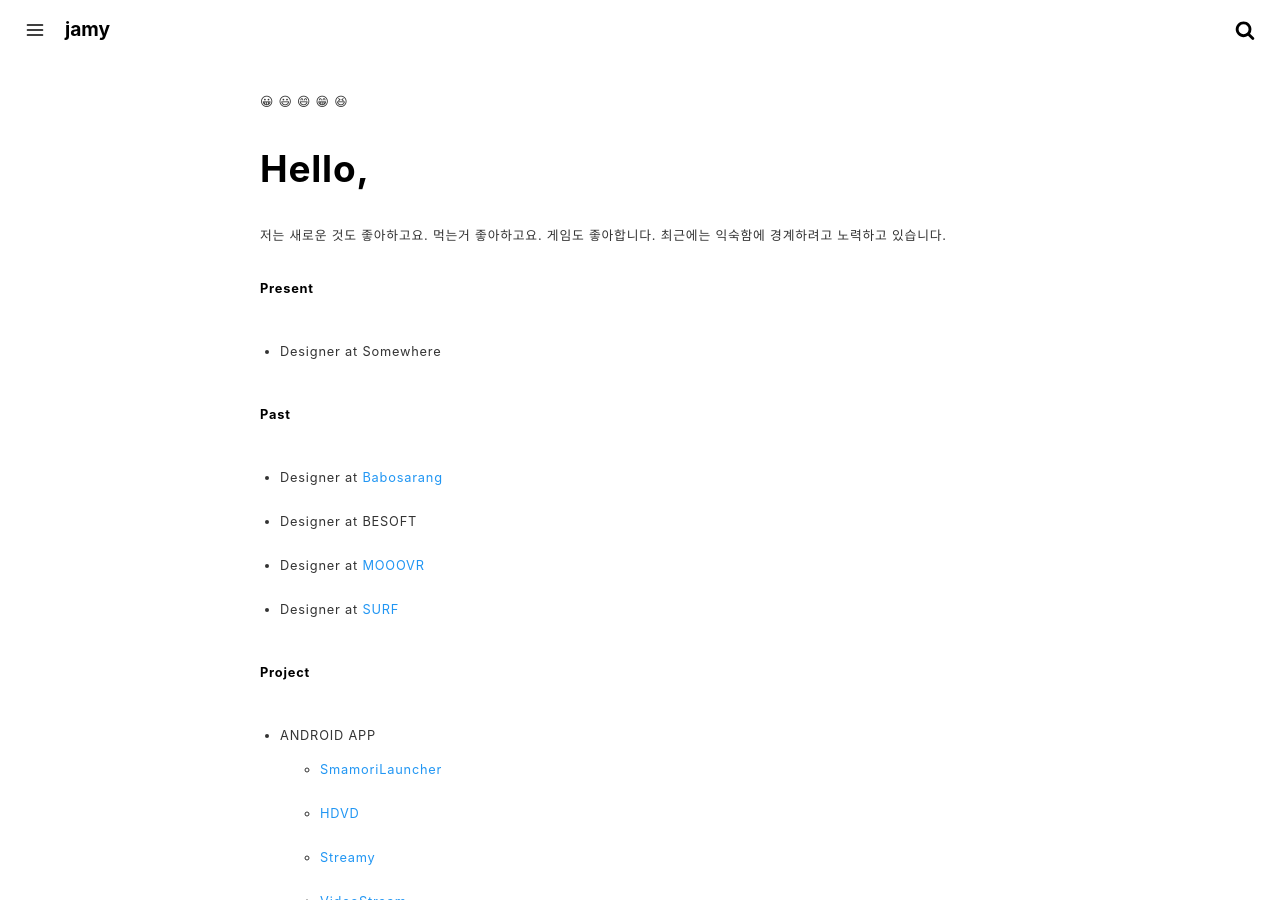
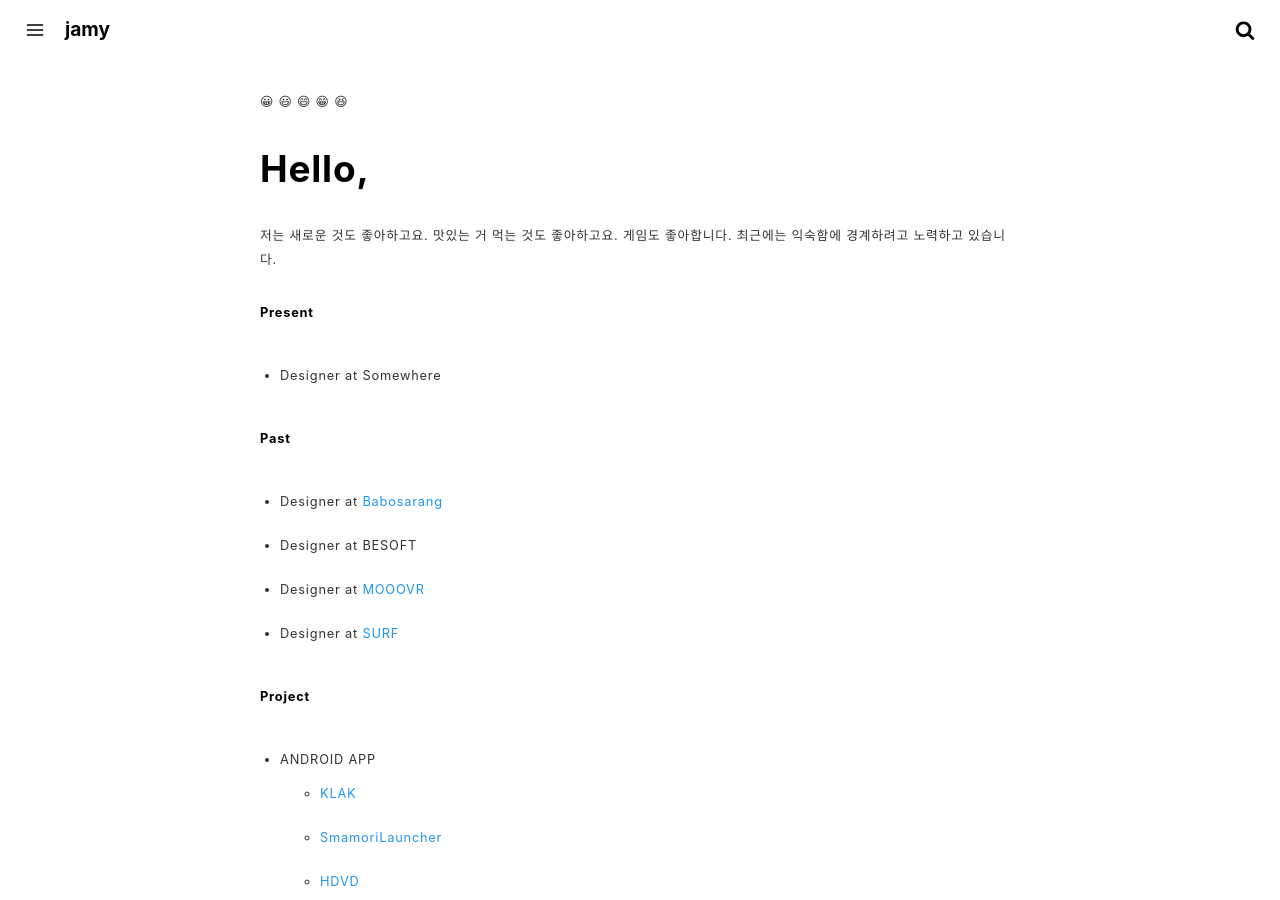
Before and after one commit to crazyjamy/crazyjamy.github.io, a Jekyll site: the page built from about.md, in a window 1280 px wide and 900 px high. Built offline with Jekyll 4.4.1, drawn with Linux system fonts in a browser that asks for light colours.

Commit message:
Update about.md

```diff
--- a/about.md
+++ b/about.md
@@ -8,7 +8,7 @@ permalink: /about/
 <!-- <img itemprop="image" class="img-rounded" src="#" alt="jamy"> -->
 😀 😃 😄 😁 😆
 ## Hello,
-저는 새로운 것도 좋아하고요. 먹는거 좋아하고요. 게임도 좋아합니다.
+저는 새로운 것도 좋아하고요. 맛있는 거 먹는 것도 좋아하고요. 게임도 좋아합니다.
 최근에는 익숙함에 경계하려고 노력하고 있습니다.
 
 
@@ -23,6 +23,7 @@ permalink: /about/
 
 #### Project
 + ANDROID APP
+  + [KLAK](https://play.google.com/store/apps/details?id=io.jmobile.tm.klak)
   + [SmamoriLauncher](https://play.google.com/store/apps/details?id=jsecurity.launcher.smamori)
   + [HDVD](https://play.google.com/store/apps/details?id=com.ne.hdv)
   + [Streamy](https://play.google.com/store/apps/details?id=com.fms.streamy)
```
